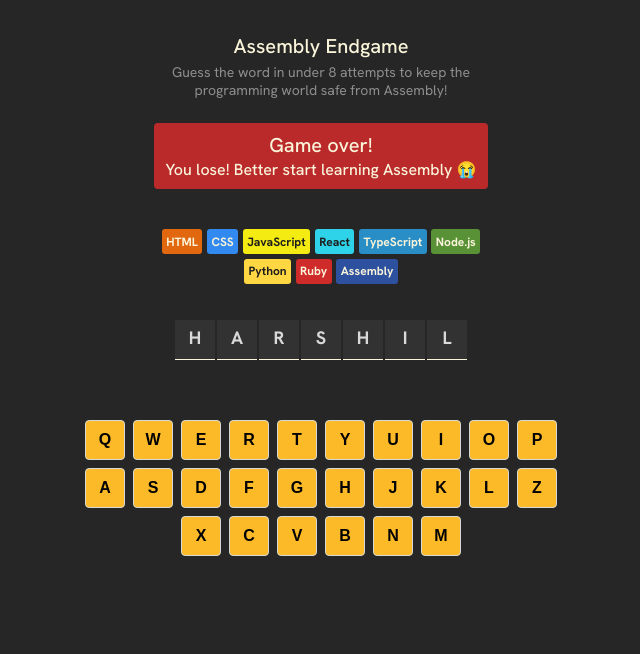
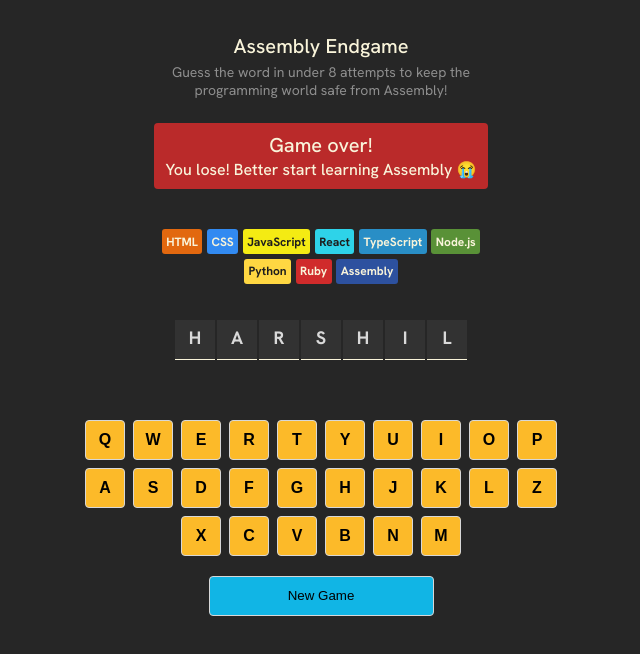
Before and after one commit to harshilshrma/assembly-endgame, a React (Vite) app: page / in a window 1280 px wide. Shown: the top 654 px of the page, without its empty margins (319-959 px from the left). Built offline with nearby package versions, Linux system fonts and the light colour scheme.

Commit message:
letter guess functionality added

```diff
--- a/src/App.css
+++ b/src/App.css
@@ -90,21 +90,33 @@
   flex-wrap: wrap;
   max-width: 480px;
   gap: 8px;
+  margin-bottom: 20px;
 }
 
-.keyboard-letters {
+.keyboard-buttons {
   height: 40px;
   width: 40px;
   border-radius: 4px;
   border: 1px solid #D7D7D7;
   font-size: 1rem;
   font-weight: 600;
+  cursor: pointer;
   background-color: #FCBA29;
+  color: black;
+}
+
+.new-game {
+  background-color: #11B5E5;
+  border: 1px solid #D7D7D7;
+  border-radius: 4px;
+  width: 225px;
+  height: 40px;
+  padding: 6px 12px;
+  display: block;
+  margin-inline: auto;
+  cursor: pointer;
 }
 
 @media (max-width: 600px) {
-  /* .keyboard-letters{
-    height: 35px;
-    width: 35px;
-  } */
+
 }
--- a/src/App.jsx
+++ b/src/App.jsx
@@ -4,6 +4,7 @@
 
 function App() {
   const [currentWord, setCurrentWord] = useState('harshil')
+  const [guessedLetters, setGuessedLetters] = useState([])
   const alphabets = "qwertyuiopasdfghjklzxcvbnm"
 
   const languageElements = languages.map(lang => {
@@ -23,11 +24,17 @@
     )
   });
 
-  const keyboardElements = alphabets.split("").map((letter, index) => {
+  const keyboardElements = alphabets.split("").map(letter => {
     return (
-      <button key={index} className="keyboard-letters">{letter.toUpperCase()}</button>
+      <button key={letter} className="keyboard-buttons" onClick={() => handleLetterClick(letter)}>{letter.toUpperCase()}</button>
     )
   })
+
+  function handleLetterClick(letter) {
+    setGuessedLetters(prevLetters => {
+      return prevLetters.includes(letter) ? prevLetters : [...prevLetters, letter]
+    })
+  }
 
   return (
     <main>
@@ -52,6 +59,8 @@
       <section className="keyboard">
         {keyboardElements}
       </section>
+
+      <button className="new-game">New Game</button>
     </main>
   )
 }
```
